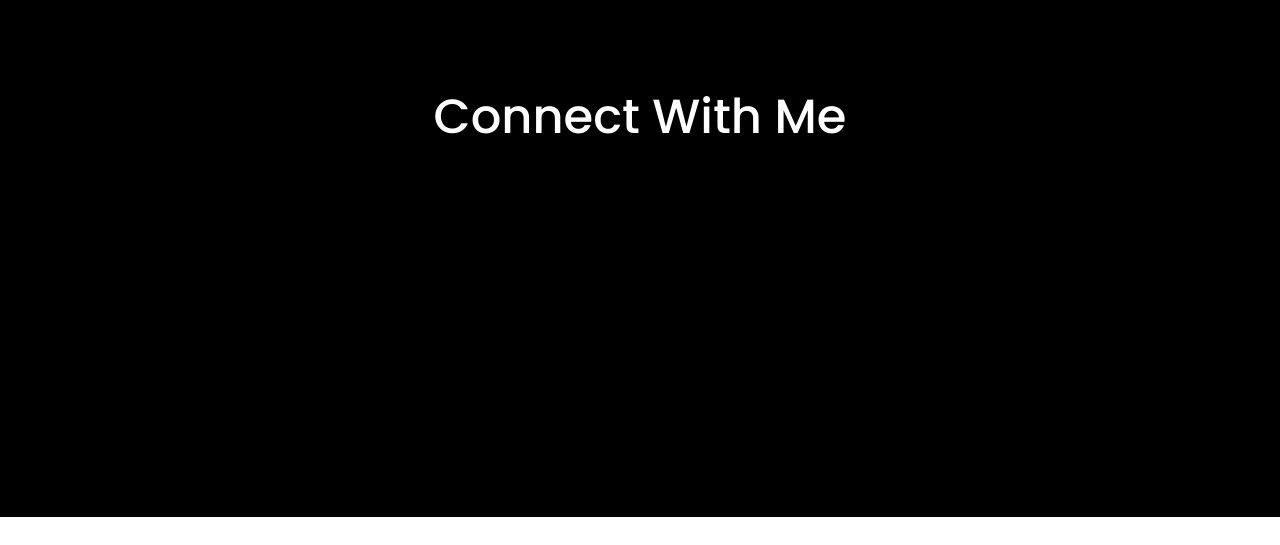
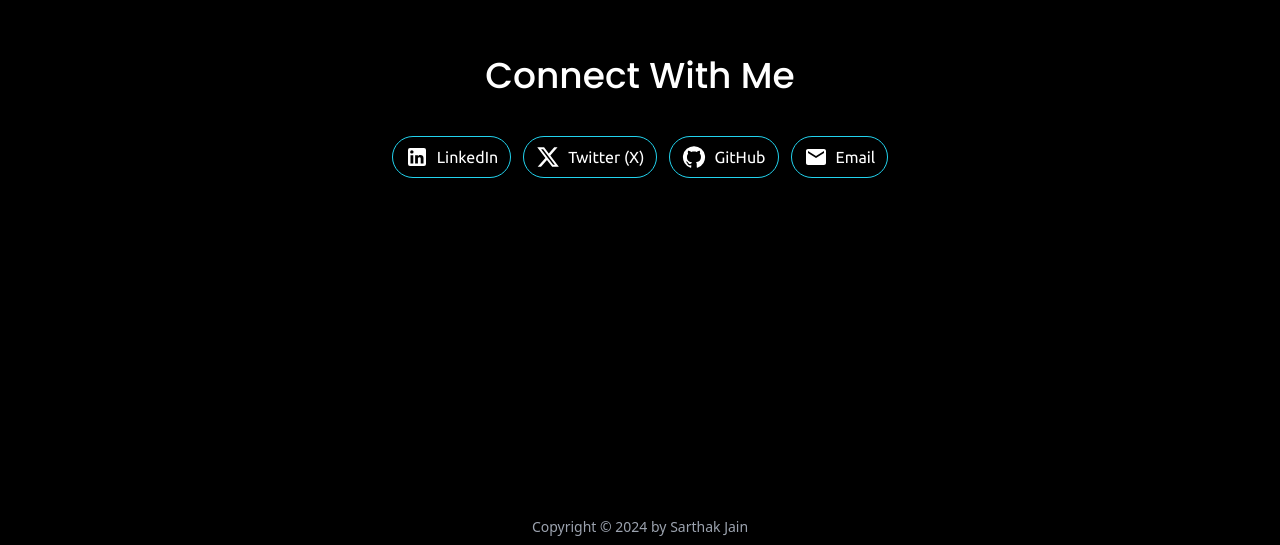
Before and after one commit to sarthakjain03/portfolio-nextjs, a Next.js app: page / in a window 1280 px wide. Shown: the part 2683-3228 px from the top of the page. Before the commit the page ends 3200 px from the top, so only its background shows below. Built offline with nearby package versions, Linux system fonts and the light colour scheme.

Commit message:
created basic contact section

```diff
--- a/src/app/page.js
+++ b/src/app/page.js
@@ -12,6 +12,9 @@ export default function Home() {
       <AboutMe />
       <Experience />
       <Contact />
+      <p className="text-center text-gray-400 pb-2 font-medium text-sm">
+        Copyright &copy; 2024 by Sarthak Jain
+      </p>
     </div>
   );
 }
--- a/src/components/Contact.js
+++ b/src/components/Contact.js
@@ -1,10 +1,37 @@
+import { LinkedIn, GitHub, X, Email } from "@mui/icons-material";
+
 export default function Contact() {
   return (
     <section
       id="experience"
       className="flex text-white flex-col justify-center items-center gap-10 h-[100vh]"
     >
-      <h1 className="text-5xl font-poppins font-medium">Connect With Me</h1>
+      <h1 className="text-4xl font-poppins font-medium">Connect With Me</h1>
+      <div className="flex gap-3">
+        <a
+          href="https://www.linkedin.com/in/sarthakjain-coder-developer/"
+          target="_blank"
+        >
+          <div className="flex items-center gap-2 text-white font-ubuntu border border-cyan-400 rounded-3xl w-fit py-2 px-3">
+            <LinkedIn /> LinkedIn
+          </div>
+        </a>
+        <a href="https://x.com/jsarthak110" target="_blank">
+          <div className="flex items-center gap-2 text-white font-ubuntu border border-cyan-400 rounded-3xl w-fit py-2 px-3">
+            <X /> Twitter (X)
+          </div>
+        </a>
+        <a href="https://github.com/sarthakjain03" target="_blank">
+          <div className="flex items-center gap-2 text-white font-ubuntu border border-cyan-400 rounded-3xl w-fit py-2 px-3">
+            <GitHub /> GitHub
+          </div>
+        </a>
+        <a href="mailto:sjwork76@gmail.com">
+          <div className="flex items-center gap-2 text-white font-ubuntu border border-cyan-400 rounded-3xl w-fit py-2 px-3">
+            <Email /> Email
+          </div>
+        </a>
+      </div>
     </section>
   );
 }
```
